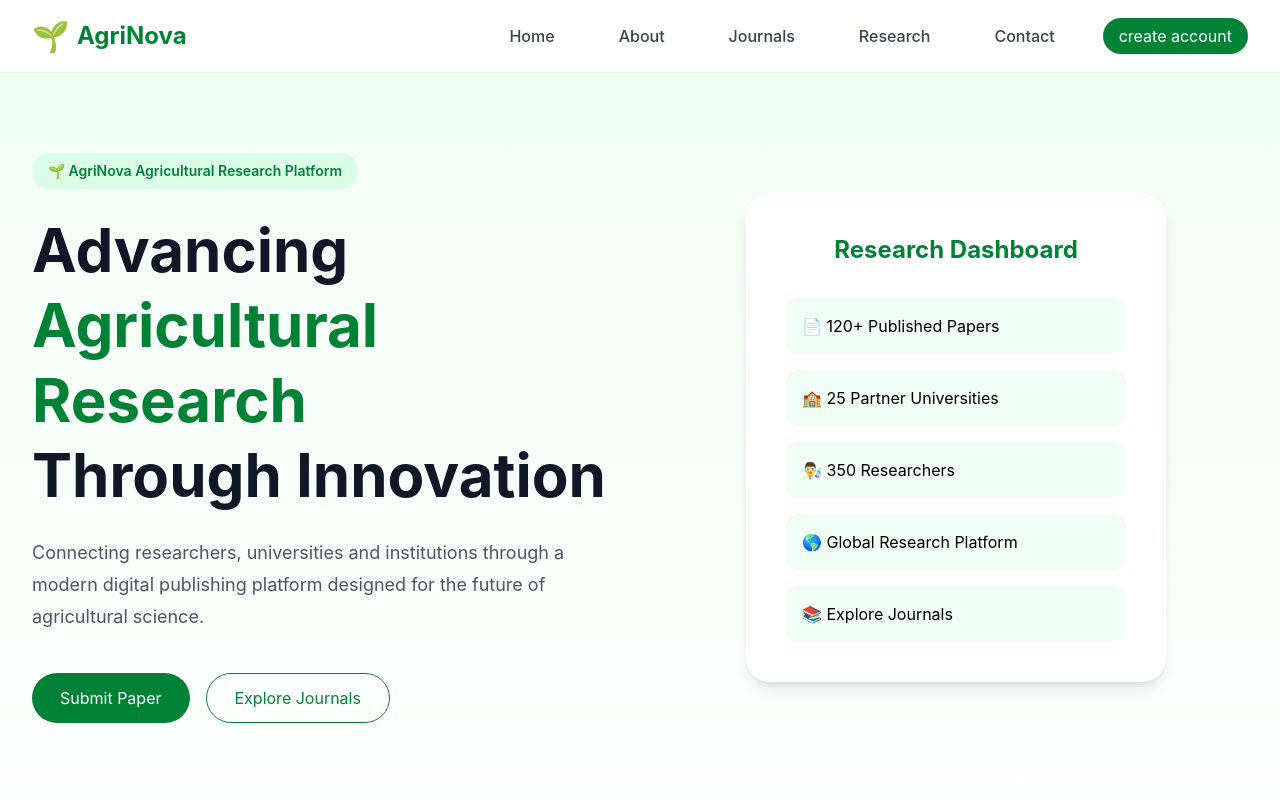
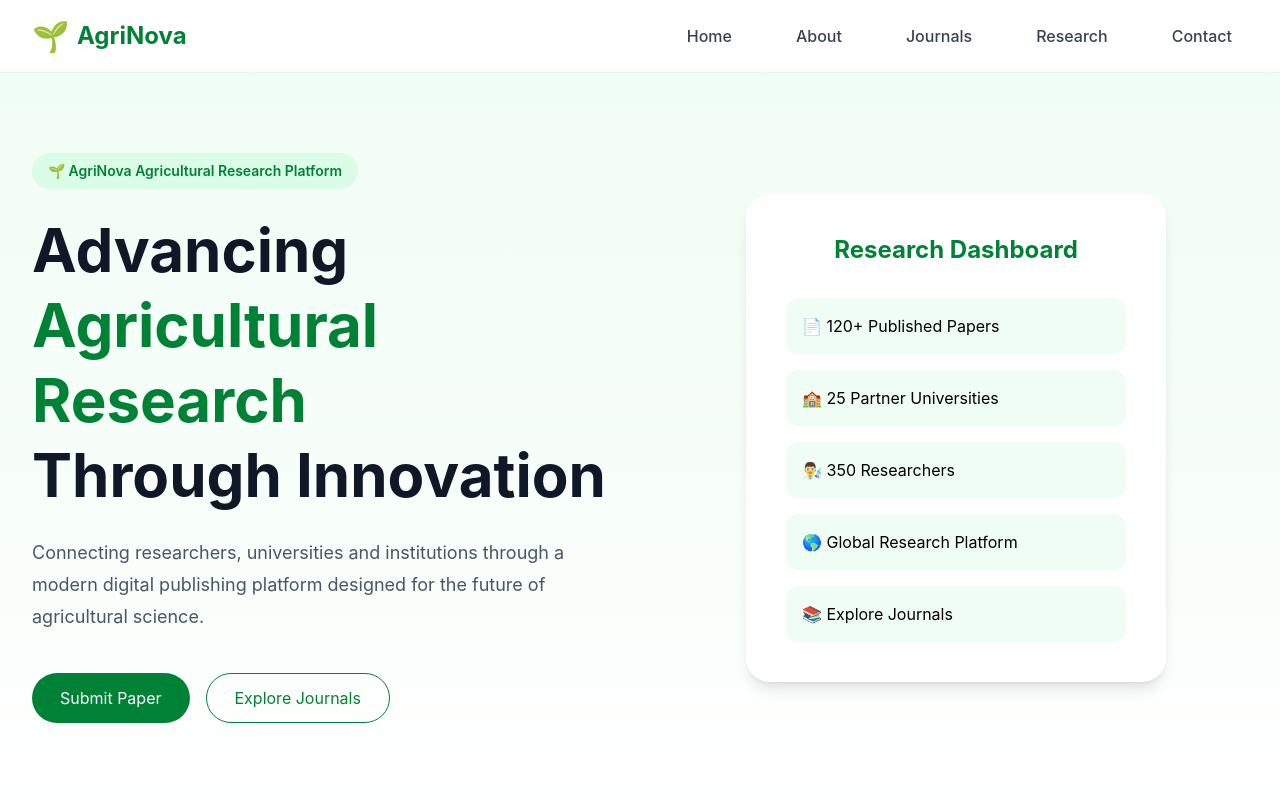
Before and after one commit to sharadinakar/agri-journal, a React (Vite) app: page / in a window 1280 px wide. Shown: the top 800 px of the page. Built offline with nearby package versions, Linux system fonts and the light colour scheme.

Commit message:
removed unwanted button code

```diff
--- a/src/components/Navbar.jsx
+++ b/src/components/Navbar.jsx
@@ -45,11 +45,7 @@ function Navbar() {
             </li>
           </ul>
 
-          <button>
-            <span className="bg-green-700 text-white px-4 py-2 rounded-full hover:bg-green-800 transition-all duration-300">
-              create account
-            </span>
-          </button>
+
 
 
 
```
